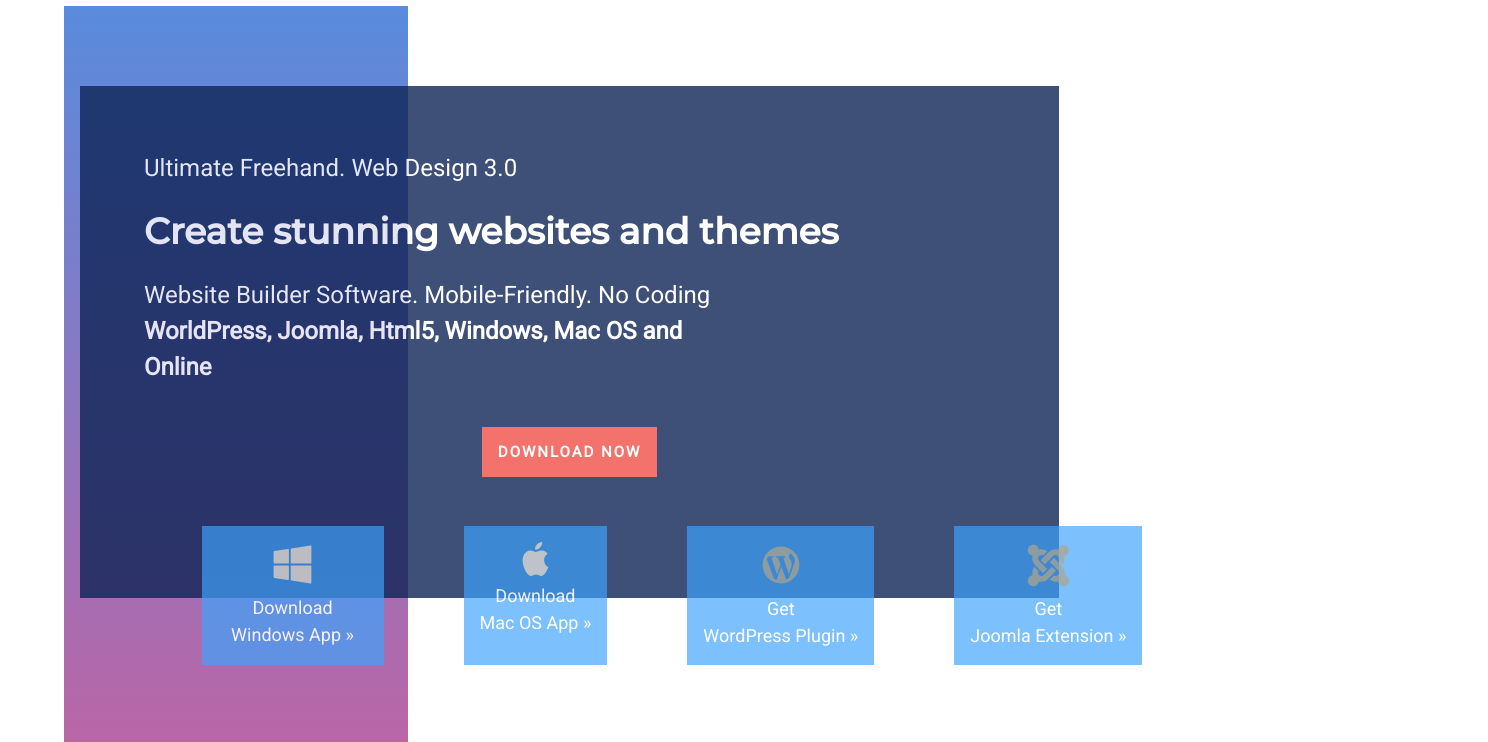
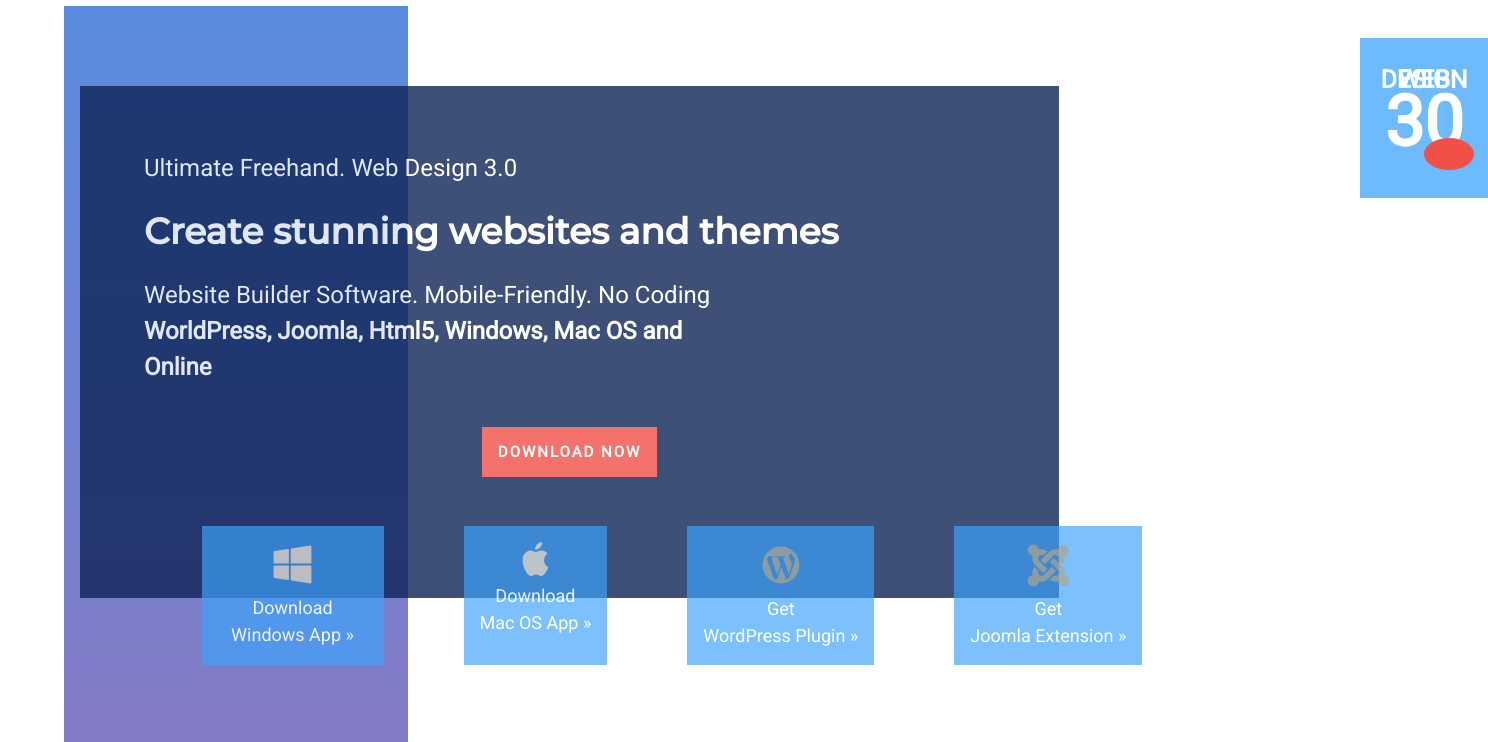
Before and after one commit to Batmanwilly2022/Myhomework__4, a plain HTML site: page index.html in a window 1280 px wide. Shown: the part 26-768 px from the top of the page, 1488 px wide, since content can reach past the window. Drawn offline with Linux system fonts and the light colour scheme.

Commit message:
update of final commit

```diff
--- a/assets/css/style.css
+++ b/assets/css/style.css
@@ -24,7 +24,7 @@
 }
 
 /**first card after carousel**/
-.behind__card{
+.behind__card_gradient{
     position: absolute;
     top: 2rem;
     width: 21.5rem;
@@ -33,6 +33,36 @@
     z-index: -1;
     background-image: linear-gradient(#306ed5, #b23c8a);
 }
+
+/**aside card**/
+.aside__card{
+    position: absolute;
+    text-align: center;
+    background-color: #3ea4fdc0;
+    width: 10%;
+    left: 85rem;
+    top: 4rem;
+    line-height: 0;
+    min-height: 10rem;
+    padding-bottom: 2rem;
+}
+.aside__card h5{
+    font-size: 25px;
+}
+h2{
+    font-size: 70px;
+}
+.red_circle{
+    position: relative;
+    max-width: 50px;
+    height: 2rem;
+    background-color: #f15048;
+    border-radius: 50%;
+    left: 4rem;
+    top: 1rem;
+}
+
+
 /**blue card**/
 .hero__hover{
     position: relative;
--- a/index.html
+++ b/index.html
@@ -16,7 +16,14 @@
             <img class="top__img" src="./assets/images/bars2.png" alt="top__img">
 
             <!--first card  after carousel-->
-            <div class="behind__card"></div>
+            <div class="behind__card_gradient"></div>
+
+            <!--Aside card-->
+            <div class="aside__card">
+                <h5>WEB DESIGN</h5>
+                <h2>30</h2>
+                <div class="red_circle"></div>
+            </div>
 
             <!--hero hover-->
             <div class="hero__hover">
@@ -35,32 +42,32 @@
 
                 <!--first card-->
             <div class="squares">
-                <div class="box1 background_card">
+                <div class="background_card">
                     <img class="svg_logo" src="./assets/images/SVG/icons8-windows-10.svg" alt="">
                     <p class="square__paragraph">Download<br>Windows App »</p>
                 </div>
                 <div class="top__card"></div>
 
                 <!--second card-->
-                <div class="box2 background_card">
+                <div class="background_card">
                     <img class="svg_logo" src="./assets/images/SVG/apple-svgrepo-com.svg" alt="">
                     <p class="square__paragraph">Download<br>Mac OS App »</p>
                 </div>
 
                 <!--third card-->
-                <div class="box background_card">
+                <div class="background_card">
                     <img class="svg_logo" src="./assets/images/SVG/icons8-wordpress.svg" alt="">
                     <p class="square__paragraph">Get<br>WordPress Plugin »</p>
                 </div>
 
                 <!--forthy card-->
-                <div class="box3 background_card">
+                <div class="background_card">
                     <img class="svg_logo" src="./assets/images/SVG/icons8-joomla.svg" alt="">
                     <p class="square__paragraph">Get<br>Joomla Extension »</p>
                 </div>
 
                 <!--fifthy card-->
-                <div class="box4 background_card">
+                <div class="background_card">
                     <img class="svg_logo" src="./assets/images/SVG/earth-globe-svgrepo-com.svg" alt="">
                     <p class="square__paragraph">Start<br>Nicepage Online »</p>
                 </div>
```
